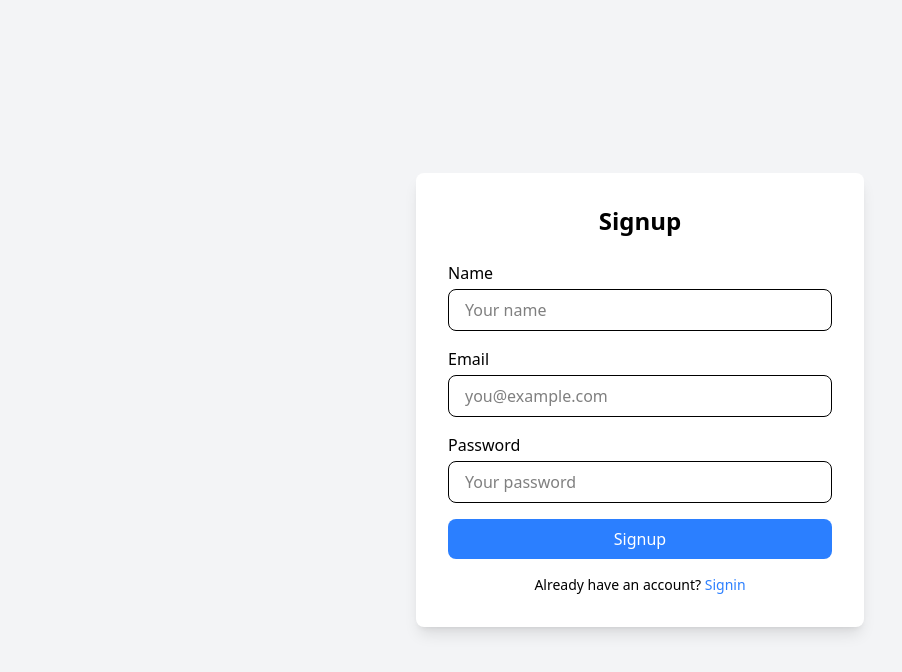
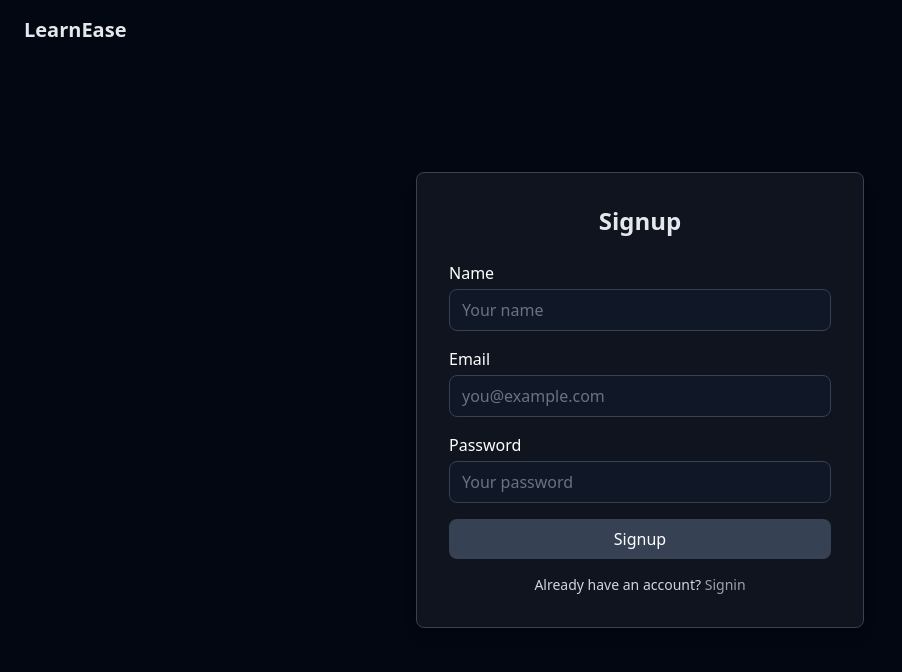
Before and after one commit to gouravp11/LearnEase, a React (Vite) app in the folder client/: page /signup in a window 1280 px wide. Shown: the top 672 px of the page, without its empty margins (0-902 px from the left). Built offline with nearby package versions, Linux system fonts and the light colour scheme.

Commit message:
Client Feat: signin, signup ui

```diff
--- a/client/src/pages/Signin.jsx
+++ b/client/src/pages/Signin.jsx
@@ -31,47 +31,48 @@ const Signin = () => {
     };
 
     return (
-        <div className="flex items-center justify-center min-h-screen bg-gray-100">
-            <div className="bg-white p-8 rounded-lg shadow-lg w-full max-w-md">
-                <h1 className="text-2xl font-semibold mb-6 text-center">Sign in</h1>
+        <div className="flex items-center justify-center min-h-screen bg-[#030712]">
+            <h1 className="absolute top-4 left-6 text-xl text-gray-200 font-semibold">LearnEase</h1>
+            <div className="bg-[#10141e] p-8 rounded-lg shadow-lg w-full max-w-md border border-gray-700">
+                <h1 className="text-2xl font-semibold mb-6 text-center text-gray-200">Sign in</h1>
 
                 {error && <div className="text-red-500 mb-4">{error}</div>}
 
                 <form onSubmit={handleSubmit} className="space-y-4">
                     <div>
-                        <label className="block mb-1 font-medium">Email</label>
+                        <label className="block mb-1 font-medium text-white">Email</label>
                         <input
                             type="email"
                             value={email}
                             onChange={(e) => setEmail(e.target.value)}
-                            className="w-full px-4 py-2 border rounded-lg focus:outline-none focus:ring-2 focus:ring-blue-500"
+                            className="w-full px-3 py-2 bg-gray-900 border border-gray-700 rounded-lg focus:outline-none focus:ring-2 focus:ring-gray-600 focus:border-transparent transition text-white placeholder-gray-500"
                             placeholder="you@example.com"
                         />
                     </div>
 
                     <div>
-                        <label className="block mb-1 font-medium">Password</label>
+                        <label className="block mb-1 font-medium text-white">Password</label>
                         <input
                             type="password"
                             value={password}
                             onChange={(e) => setPassword(e.target.value)}
-                            className="w-full px-4 py-2 border rounded-lg focus:outline-none focus:ring-2 focus:ring-blue-500"
+                            className="w-full px-3 py-2 bg-gray-900 border border-gray-700 rounded-lg focus:outline-none focus:ring-2 focus:ring-gray-600 focus:border-transparent transition text-white placeholder-gray-500"
                             placeholder="Your password"
                         />
                     </div>
 
                     <button
                         type="submit"
-                        className="w-full bg-blue-500 text-white py-2 rounded-lg hover:bg-blue-600 transition"
+                        className="w-full bg-gray-700 text-white py-2 rounded-lg hover:bg-gray-800 transition font-medium"
                     >
                         Sign in
                     </button>
                 </form>
 
-                <p className="text-sm mt-4 text-center">
+                <p className="text-sm mt-4 text-center text-gray-300">
                     Don’t have an account?{" "}
                     <span
-                        className="text-blue-500 cursor-pointer hover:underline"
+                        className="text-gray-400 cursor-pointer hover:text-gray-200"
                         onClick={() => navigate("/signup")}
                     >
                         Sign up
--- a/client/src/pages/Signup.jsx
+++ b/client/src/pages/Signup.jsx
@@ -32,58 +32,59 @@ const Signup = () => {
     };
 
     return (
-        <div className="flex items-center justify-center min-h-screen bg-gray-100">
-            <div className="bg-white p-8 rounded-lg shadow-lg w-full max-w-md">
-                <h1 className="text-2xl font-semibold mb-6 text-center">Signup</h1>
+        <div className="flex items-center justify-center min-h-screen bg-[#030712]">
+            <h1 className="absolute top-4 left-6 text-xl text-gray-200 font-semibold">LearnEase</h1>
+            <div className="bg-[#10141e] p-8 rounded-lg shadow-lg w-full max-w-md border border-gray-700">
+                <h1 className="text-2xl font-semibold mb-6 text-center text-gray-200">Signup</h1>
 
                 {error && <div className="text-red-500 mb-4">{error}</div>}
 
                 <form onSubmit={handleSubmit} className="space-y-4">
                     <div>
-                        <label className="block mb-1 font-medium">Name</label>
+                        <label className="block mb-1 font-medium text-white">Name</label>
                         <input
                             type="text"
                             value={name}
                             onChange={(e) => setName(e.target.value)}
-                            className="w-full px-4 py-2 border rounded-lg focus:outline-none focus:ring-2 focus:ring-blue-500"
+                            className="w-full px-3 py-2 bg-gray-900 border border-gray-700 rounded-lg focus:outline-none focus:ring-2 focus:ring-gray-600 focus:border-transparent transition text-white placeholder-gray-500"
                             placeholder="Your name"
                         />
                     </div>
 
                     <div>
-                        <label className="block mb-1 font-medium">Email</label>
+                        <label className="block mb-1 font-medium text-white">Email</label>
                         <input
                             type="email"
                             value={email}
                             onChange={(e) => setEmail(e.target.value)}
-                            className="w-full px-4 py-2 border rounded-lg focus:outline-none focus:ring-2 focus:ring-blue-500"
+                            className="w-full px-3 py-2 bg-gray-900 border border-gray-700 rounded-lg focus:outline-none focus:ring-2 focus:ring-gray-600 focus:border-transparent transition text-white placeholder-gray-500"
                             placeholder="you@example.com"
                         />
                     </div>
 
                     <div>
-                        <label className="block mb-1 font-medium">Password</label>
+                        <label className="block mb-1 font-medium text-white">Password</label>
                         <input
                             type="password"
                             value={password}
                             onChange={(e) => setPassword(e.target.value)}
-                            className="w-full px-4 py-2 border rounded-lg focus:outline-none focus:ring-2 focus:ring-blue-500"
+                            className="w-full px-3 py-2 bg-gray-900 border border-gray-700 rounded-lg focus:outline-none focus:ring-2 focus:ring-gray-600 focus:border-transparent transition text-white placeholder-gray-500"
                             placeholder="Your password"
                         />
                     </div>
 
                     <button
                         type="submit"
-                        className="w-full bg-blue-500 text-white py-2 rounded-lg hover:bg-blue-600 transition"
+                        className="w-full bg-gray-700 text-white py-2 rounded-lg hover:bg-gray-800 transition font-medium"
                     >
                         Signup
                     </button>
                 </form>
 
-                <p className="text-sm mt-4 text-center">
+                <p className="text-sm mt-4 text-center text-gray-300">
                     Already have an account?{" "}
                     <span
-                        className="text-blue-500 cursor-pointer hover:underline"
+                        className="text-gray-400 cursor-pointer hover:text-gray-200"
                         onClick={() => navigate("/signin")}
                     >
                         Signin
```
